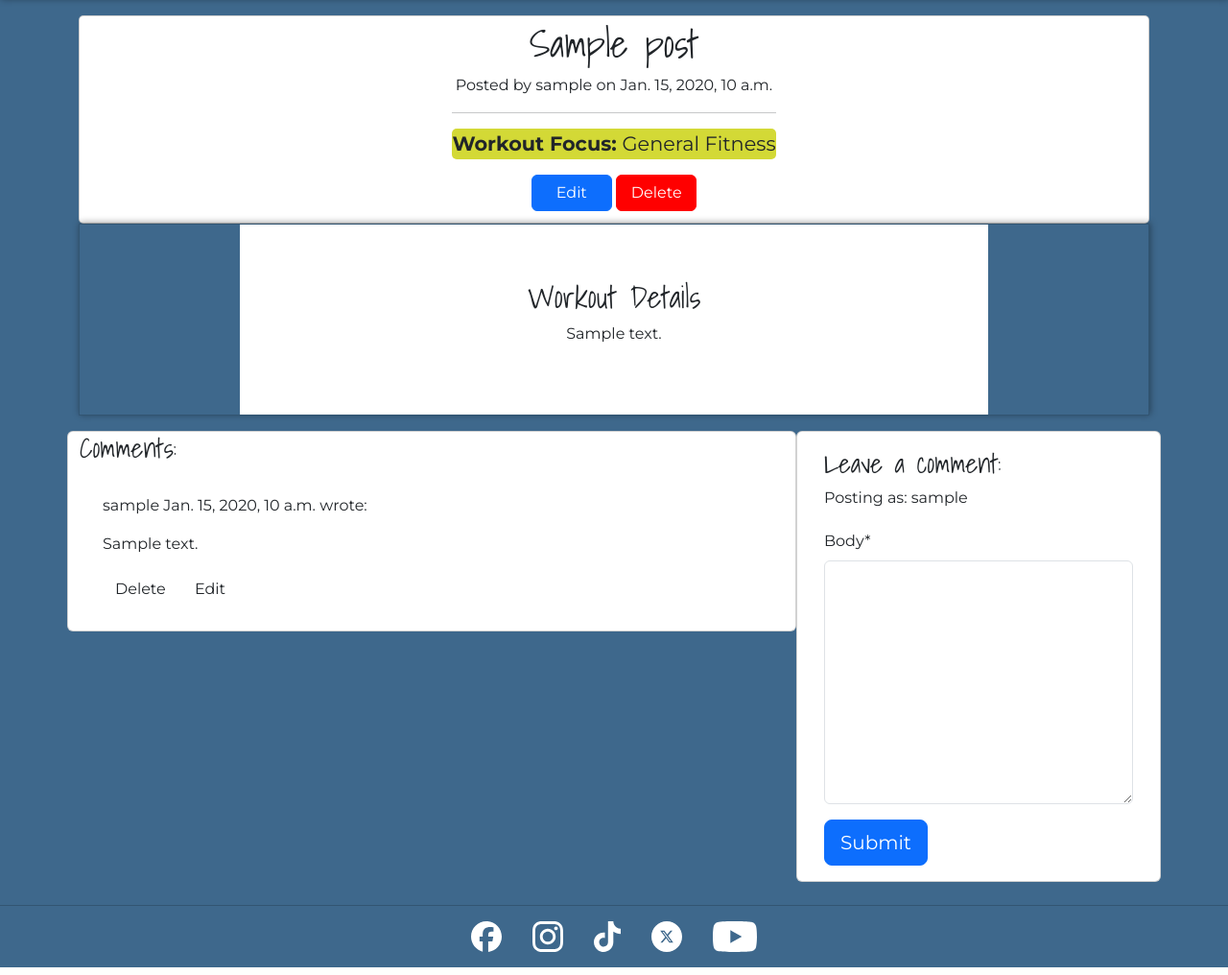
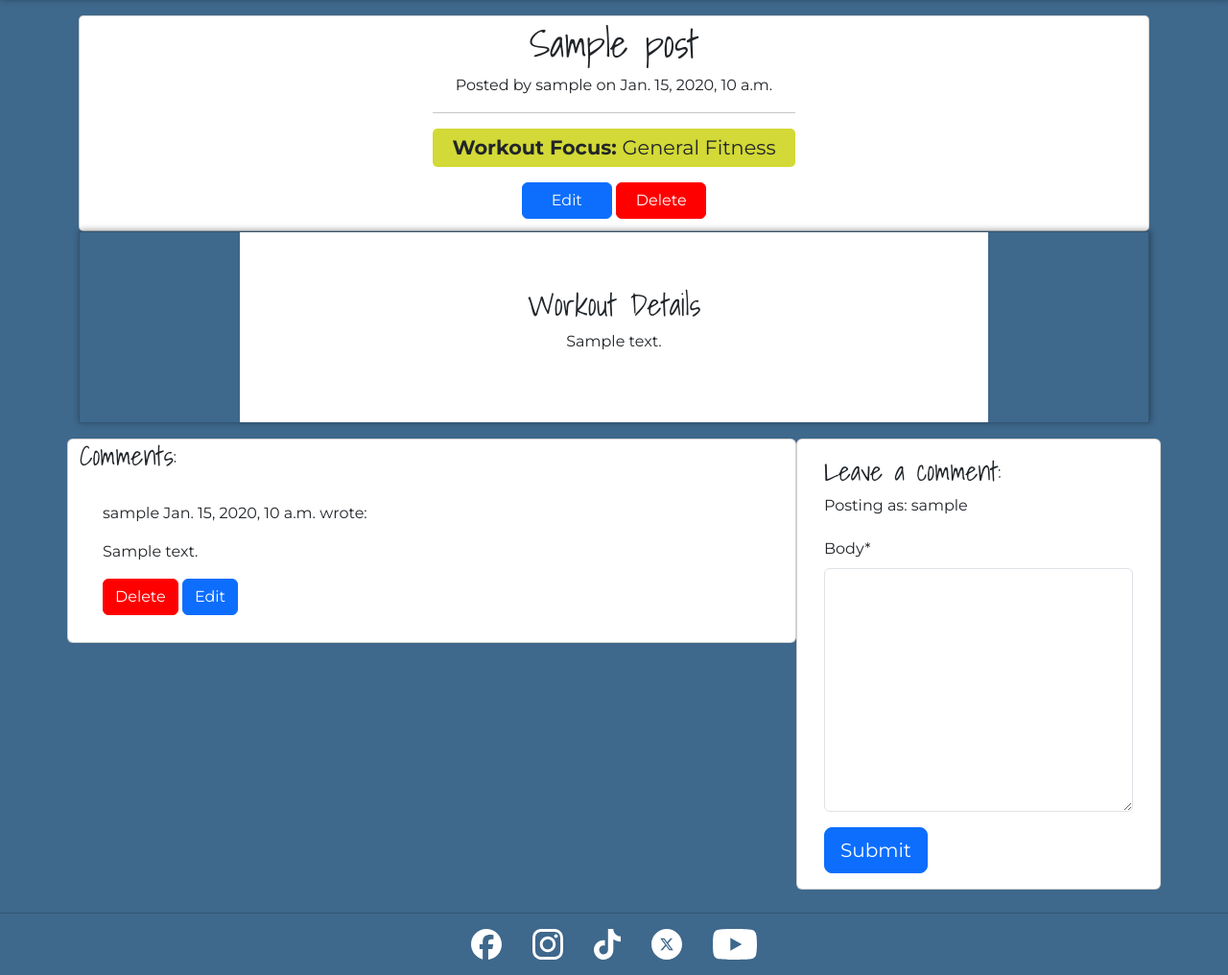
Before and after one commit to cajones93/fitspace-routines, a Django app: a page that uses blog/templates/blog/post_detail.html in a window 1280 px wide. Shown: the part 128-1144 px from the top of the page at 96% size. Run offline with Django 5.2, Linux system fonts and the light colour scheme; a user stored in the database is signed in; tables that the repository leaves empty hold one stand-in row (values such as "Sample post").

Commit message:
edit workout-focus styling

```diff
--- a/blog/templates/blog/post_detail.html
+++ b/blog/templates/blog/post_detail.html
@@ -34,7 +34,7 @@
           to iterate through each comment in comments -->
         {% for comment in comments %}
         <div class="p-2 comments
-          {% if comment.author == user and not comment.approved %}
+          {% if not comment.approved and comment.author == user %}
           faded{% elif not comment.approved %} d-none{% endif %}">
           <p class="font-weight-bold">
             {{ comment.author }}
@@ -51,9 +51,9 @@
           </p>
           {% endif %}
           {% if user.is_authenticated and comment.author == user %}
-          <button class="btn btn-delete"
+          <button class="btn btn-warning w-15 mb-1"
           data-comment_id="{{ comment.id }}">Delete</button>
-          <button class="btn btn-edit"
+          <button class="btn btn-primary w-15 mb-1"
             data-comment_id="{{ comment.id }}">Edit</button>
           {% endif %}
         </div>
--- a/static/css/base.css
+++ b/static/css/base.css
@@ -251,6 +251,11 @@ a:hover{
         margin: 0 auto;
         padding: 5%;
     }
+
+    .workout-focus{
+        padding:20px;
+        line-height: 0;
+    }
 }
 
 #id_password_helptext, #div_id_remember{
```
Also changed, not shown: blog/views.py (+0 -12 lines).
